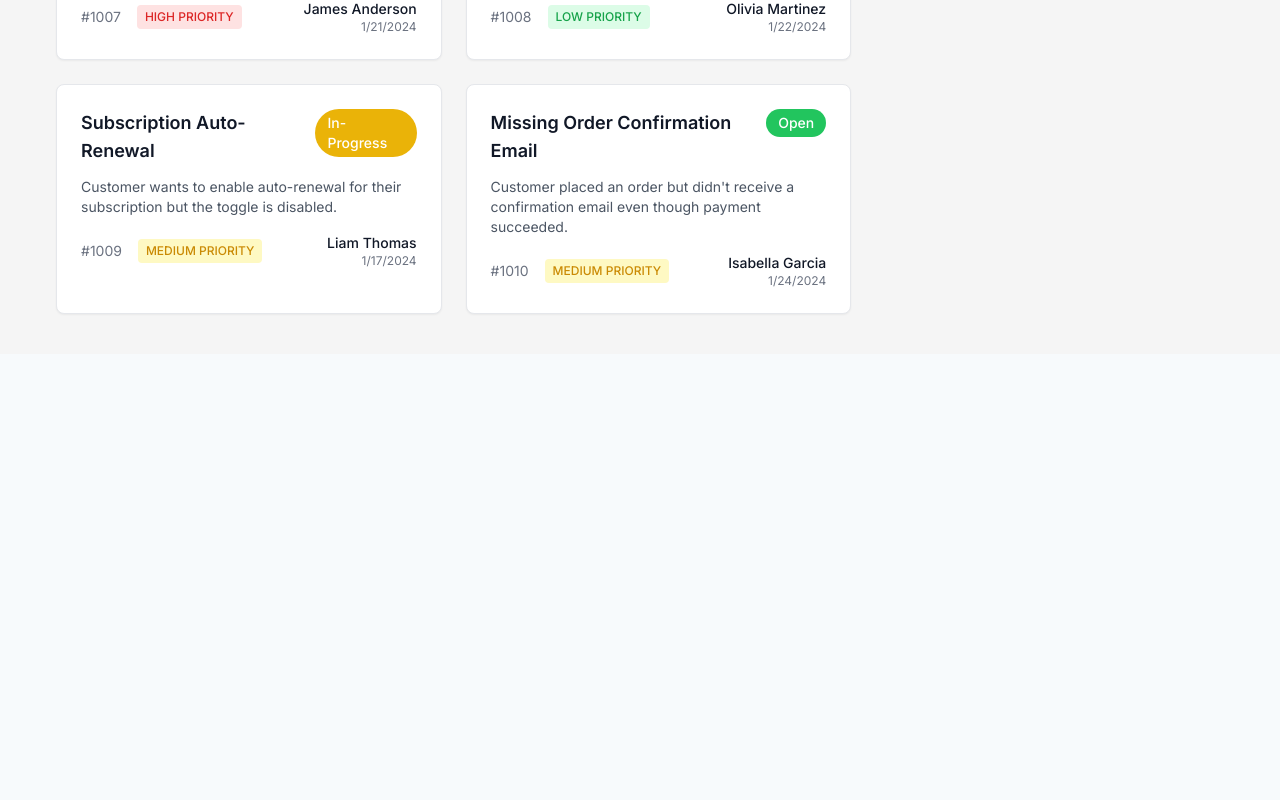
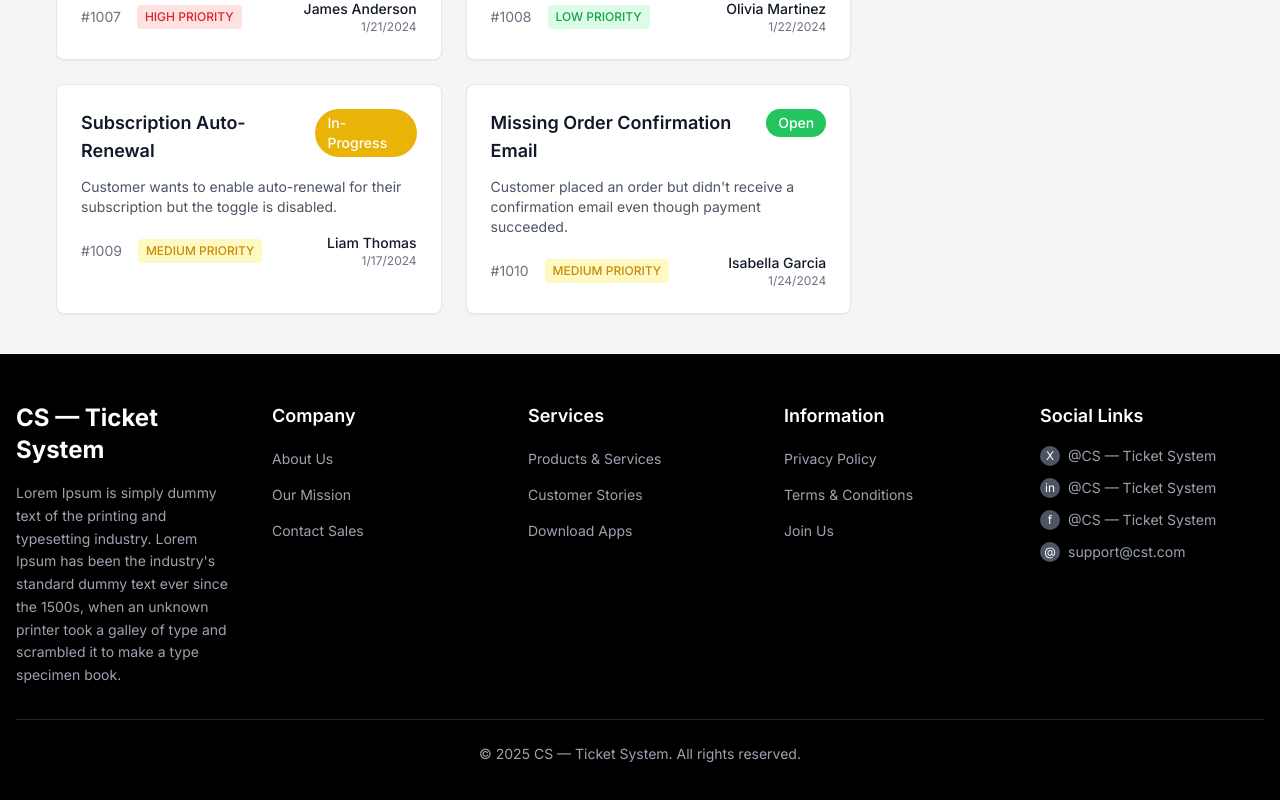
Before and after one commit to iamOmarFaruk/Customer-Support-Zone, a React (Vite) app: page / in a window 1280 px wide. Shown: the part 1201-2001 px from the top of the page. Before the commit the page ends 1555 px from the top, so only its background shows below. Built offline with nearby package versions, Linux system fonts and the light colour scheme.

Commit message:
footer for now

```diff
--- a/src/App.jsx
+++ b/src/App.jsx
@@ -4,6 +4,7 @@ import './App.css';
 import './index.css';
 import Status from './components/Status';
 import Dashboard from './components/Dashboard';
+import Footer from './components/Footer';
 
 function App() {
   return (
@@ -13,6 +14,7 @@ function App() {
         <Status />
         <Dashboard />
       </main>
+      <Footer />
     </>
   );
 }
--- /dev/null
+++ b/src/components/Footer.jsx
@@ -0,0 +1,83 @@
+import React from 'react';
+
+const Footer = () => {
+  const currentYear = new Date().getFullYear();
+
+  return (
+    <footer className="bg-black text-white py-12">
+      <div className="container mx-auto px-4">
+        <div className="grid grid-cols-1 md:grid-cols-2 lg:grid-cols-5 gap-8 mb-8">
+          {/* Company Info */}
+          <div className="lg:col-span-1">
+            <h2 className="text-2xl font-bold mb-4">CS — Ticket System</h2>
+            <p className="text-gray-400 text-sm leading-relaxed">
+              Lorem Ipsum is simply dummy text of the printing and typesetting industry. Lorem Ipsum has been the industry's standard dummy text ever since the 1500s, when an unknown printer took a galley of type and scrambled it to make a type specimen book.
+            </p>
+          </div>
+
+          {/* Company */}
+          <div>
+            <h3 className="text-lg font-semibold mb-4">Company</h3>
+            <ul className="space-y-3">
+              <li><a href="#" className="text-gray-400 hover:text-white text-sm">About Us</a></li>
+              <li><a href="#" className="text-gray-400 hover:text-white text-sm">Our Mission</a></li>
+              <li><a href="#" className="text-gray-400 hover:text-white text-sm">Contact Sales</a></li>
+            </ul>
+          </div>
+
+          {/* Services */}
+          <div>
+            <h3 className="text-lg font-semibold mb-4">Services</h3>
+            <ul className="space-y-3">
+              <li><a href="#" className="text-gray-400 hover:text-white text-sm">Products & Services</a></li>
+              <li><a href="#" className="text-gray-400 hover:text-white text-sm">Customer Stories</a></li>
+              <li><a href="#" className="text-gray-400 hover:text-white text-sm">Download Apps</a></li>
+            </ul>
+          </div>
+
+          {/* Information */}
+          <div>
+            <h3 className="text-lg font-semibold mb-4">Information</h3>
+            <ul className="space-y-3">
+              <li><a href="#" className="text-gray-400 hover:text-white text-sm">Privacy Policy</a></li>
+              <li><a href="#" className="text-gray-400 hover:text-white text-sm">Terms & Conditions</a></li>
+              <li><a href="#" className="text-gray-400 hover:text-white text-sm">Join Us</a></li>
+            </ul>
+          </div>
+
+          {/* Social Links */}
+          <div>
+            <h3 className="text-lg font-semibold mb-4">Social Links</h3>
+            <ul className="space-y-3">
+              <li className="flex items-center gap-2">
+                <span className="w-5 h-5 bg-gray-600 rounded-full flex items-center justify-center text-xs">X</span>
+                <span className="text-gray-400 text-sm">@CS — Ticket System</span>
+              </li>
+              <li className="flex items-center gap-2">
+                <span className="w-5 h-5 bg-gray-600 rounded-full flex items-center justify-center text-xs">in</span>
+                <span className="text-gray-400 text-sm">@CS — Ticket System</span>
+              </li>
+              <li className="flex items-center gap-2">
+                <span className="w-5 h-5 bg-gray-600 rounded-full flex items-center justify-center text-xs">f</span>
+                <span className="text-gray-400 text-sm">@CS — Ticket System</span>
+              </li>
+              <li className="flex items-center gap-2">
+                <span className="w-5 h-5 bg-gray-600 rounded-full flex items-center justify-center text-xs">@</span>
+                <span className="text-gray-400 text-sm">support@cst.com</span>
+              </li>
+            </ul>
+          </div>
+        </div>
+
+        {/* Copyright */}
+        <div className="border-t border-gray-800 pt-6">
+          <p className="text-center text-gray-400 text-sm">
+            © {currentYear} CS — Ticket System. All rights reserved.
+          </p>
+        </div>
+      </div>
+    </footer>
+  );
+};
+
+export default Footer;
```
